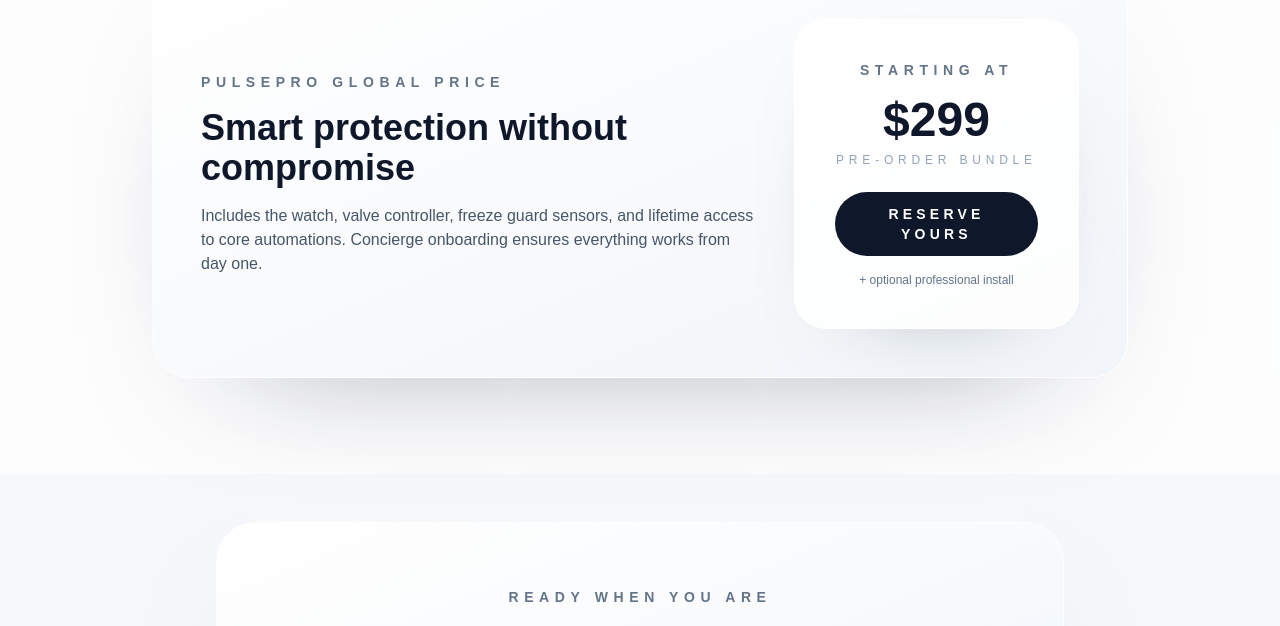
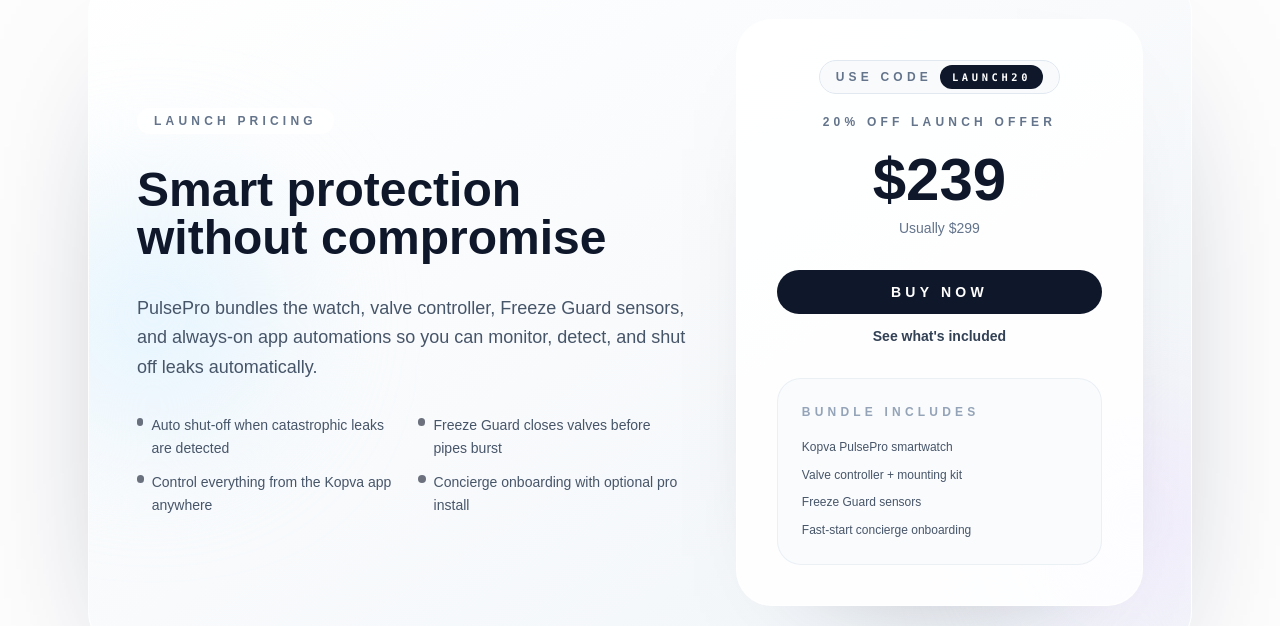
Before and after one commit to davestar057/kopva-nuxt, a Nuxt app: page /index-new in a window 1280 px wide. Shown: the part 4960-5586 px from the top of the page. Built offline with nearby package versions, Linux system fonts and the light colour scheme.

Commit message:
Enhance pricing spotlight and footer animation

```diff
--- a/app/pages/index-new.vue
+++ b/app/pages/index-new.vue
@@ -266,27 +266,67 @@
       </section>
 
       <section id="pricing" class="bg-white/80 py-24">
-        <div class="mx-auto max-w-5xl px-6" data-animate="fade">
-          <div class="rounded-[38px] border border-white/80 bg-gradient-to-br from-white via-slate-50 to-slate-100 p-12 shadow-[0_50px_140px_-90px_rgba(15,23,42,0.55)]">
-            <div class="flex flex-col gap-10 lg:flex-row lg:items-center lg:justify-between">
-              <div>
-                <p class="text-sm font-semibold uppercase tracking-[0.4em] text-slate-500">PulsePro global price</p>
-                <h3 class="mt-4 text-3xl font-semibold text-slate-900 sm:text-4xl">Smart protection without compromise</h3>
-                <p class="mt-4 max-w-xl text-base text-slate-600">
-                  Includes the watch, valve controller, freeze guard sensors, and lifetime access to core automations. Concierge onboarding ensures everything works from day one.
+        <div class="mx-auto max-w-6xl px-6">
+          <div
+            class="relative overflow-hidden rounded-[44px] border border-white/80 bg-gradient-to-br from-white via-slate-50 to-slate-100 shadow-[0_60px_160px_-90px_rgba(15,23,42,0.6)]"
+            data-animate="fade"
+          >
+            <div class="absolute -left-16 top-1/2 h-64 w-64 -translate-y-1/2 rounded-full bg-sky-100/70 blur-3xl"></div>
+            <div class="absolute -right-12 bottom-8 h-52 w-52 rounded-full bg-purple-100/70 blur-3xl"></div>
+            <div class="relative grid gap-12 p-12 lg:grid-cols-[1.15fr_0.85fr] lg:items-center">
+              <div class="space-y-8">
+                <div class="inline-flex items-center gap-2 rounded-full border border-white/70 bg-white/80 px-4 py-1 text-xs font-semibold uppercase tracking-[0.35em] text-slate-500">
+                  Launch pricing
+                </div>
+                <h3 class="text-4xl font-semibold text-slate-900 sm:text-5xl">Smart protection without compromise</h3>
+                <p class="max-w-xl text-lg leading-relaxed text-slate-600">
+                  PulsePro bundles the watch, valve controller, Freeze Guard sensors, and always-on app automations so you can monitor, detect, and shut off leaks automatically.
                 </p>
+                <ul class="grid gap-3 text-sm leading-relaxed text-slate-600 sm:grid-cols-2">
+                  <li class="flex items-start gap-2">
+                    <span class="mt-1 h-2 w-2 rounded-full bg-slate-900/60"></span>
+                    Auto shut-off when catastrophic leaks are detected
+                  </li>
+                  <li class="flex items-start gap-2">
+                    <span class="mt-1 h-2 w-2 rounded-full bg-slate-900/60"></span>
+                    Freeze Guard closes valves before pipes burst
+                  </li>
+                  <li class="flex items-start gap-2">
+                    <span class="mt-1 h-2 w-2 rounded-full bg-slate-900/60"></span>
+                    Control everything from the Kopva app anywhere
+                  </li>
+                  <li class="flex items-start gap-2">
+                    <span class="mt-1 h-2 w-2 rounded-full bg-slate-900/60"></span>
+                    Concierge onboarding with optional pro install
+                  </li>
+                </ul>
               </div>
-              <div class="rounded-[32px] border border-white/70 bg-white/80 p-10 text-center shadow-[0_30px_90px_-70px_rgba(15,23,42,0.55)]">
-                <p class="text-sm font-semibold uppercase tracking-[0.4em] text-slate-500">Starting at</p>
-                <p class="mt-4 text-5xl font-semibold text-slate-900">$299</p>
-                <p class="mt-2 text-xs uppercase tracking-[0.4em] text-slate-400">Pre-order bundle</p>
+              <div class="relative overflow-hidden rounded-[36px] border border-white/70 bg-white/85 p-10 text-center shadow-[0_40px_120px_-90px_rgba(15,23,42,0.55)]">
+                <div class="mx-auto inline-flex items-center gap-2 rounded-full border border-slate-200 bg-slate-50 px-4 py-1 text-xs font-semibold uppercase tracking-[0.35em] text-slate-500">
+                  Use code
+                  <code class="rounded-full bg-slate-900 px-3 py-1 text-[0.65rem] font-semibold tracking-[0.35em] text-white">LAUNCH20</code>
+                </div>
+                <p class="mt-5 text-xs font-semibold uppercase tracking-[0.35em] text-slate-500">20% off launch offer</p>
+                <p class="mt-5 text-6xl font-semibold text-slate-900">$239</p>
+                <p class="mt-2 text-sm text-slate-500">Usually $299</p>
+                <div class="mt-8 flex flex-col gap-3">
                   <a
                     href="/checkout"
-                  class="mt-6 inline-flex items-center justify-center rounded-full bg-slate-900 px-8 py-3 text-sm font-semibold uppercase tracking-[0.3em] text-white transition hover:-translate-y-0.5"
+                    class="inline-flex items-center justify-center rounded-full bg-slate-900 px-10 py-3 text-sm font-semibold uppercase tracking-[0.3em] text-white transition hover:-translate-y-0.5"
                   >
-                  Reserve yours
+                    Buy now
                   </a>
-                <p class="mt-4 text-xs text-slate-500">+ optional professional install</p>
+                  <a href="#experience" class="text-sm font-semibold text-slate-700 transition hover:text-slate-900">See what&apos;s included</a>
+                </div>
+                <div class="mt-8 rounded-3xl border border-slate-200/60 bg-slate-50/80 p-6 text-left text-xs leading-relaxed text-slate-500">
+                  <p class="font-semibold uppercase tracking-[0.35em] text-slate-400">Bundle includes</p>
+                  <ul class="mt-4 grid gap-2 text-slate-600">
+                    <li>Kopva PulsePro smartwatch</li>
+                    <li>Valve controller + mounting kit</li>
+                    <li>Freeze Guard sensors</li>
+                    <li>Fast-start concierge onboarding</li>
+                  </ul>
+                </div>
               </div>
             </div>
           </div>
@@ -345,9 +385,9 @@
             </div>
           </div>
         </div>
-        <div class="mx-auto mt-12 flex max-w-6xl flex-col gap-4 px-6 text-xs text-slate-400 sm:flex-row sm:items-center sm:justify-between" data-animate="fade" style="--delay: 120ms">
-          <p>&copy; {{ currentYear }} Kopva. All rights reserved.</p>
-          <div class="flex flex-wrap gap-4">
+        <div class="mx-auto mt-12 flex max-w-6xl flex-col gap-4 px-6 text-xs text-slate-400 sm:flex-row sm:items-center sm:justify-between">
+          <p data-animate="fade" style="--delay: 120ms">&copy; {{ currentYear }} Kopva. All rights reserved.</p>
+          <div class="flex flex-wrap gap-4" data-animate="fade" style="--delay: 180ms">
             <a href="/privacy" class="transition hover:text-slate-600">Privacy</a>
             <a href="/terms" class="transition hover:text-slate-600">Terms</a>
             <a href="/status" class="transition hover:text-slate-600">System status</a>
@@ -435,14 +475,22 @@ onMounted(() => {
   }
 
   observer = new IntersectionObserver(handleIntersect, {
-    rootMargin: '0px 0px -10% 0px',
+    rootMargin: '0px 0px 0px 0px',
     threshold: 0.1,
   });
 
+  const register = () => {
     document.querySelectorAll('[data-animate]').forEach((element) => {
       element.classList.add('animate-element');
       observer?.observe(element);
     });
+  };
+
+  if (typeof window !== 'undefined' && 'requestAnimationFrame' in window) {
+    window.requestAnimationFrame(register);
+  } else {
+    register();
+  }
 });
 
 onBeforeUnmount(() => {
```
Lines whose indentation alone changed are shown as unchanged.
